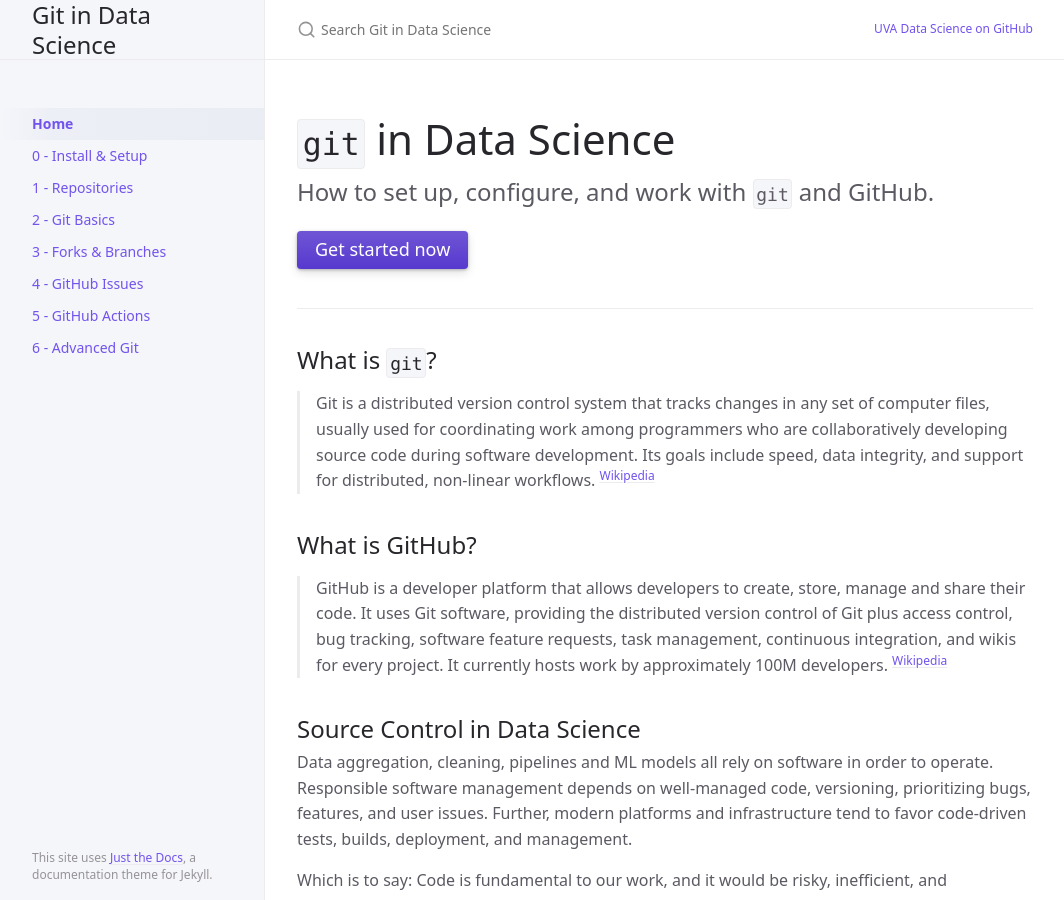
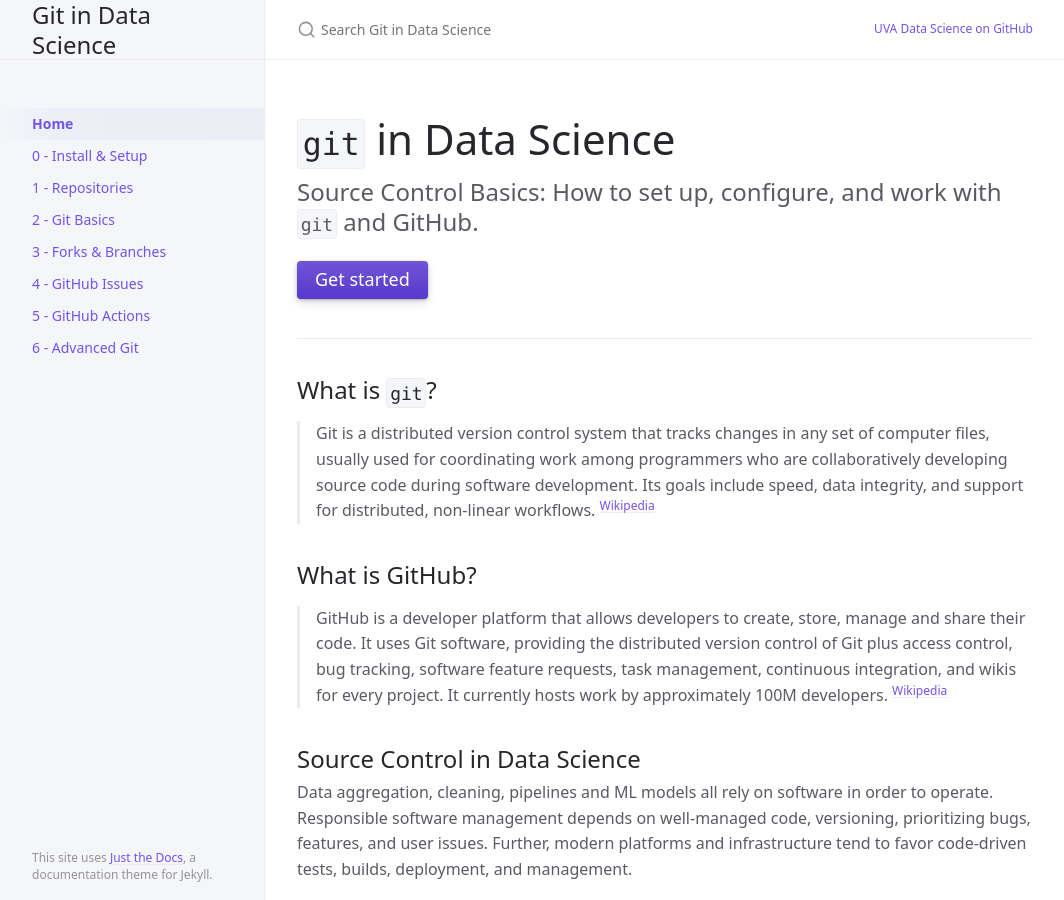
Before and after one commit to UVADS/git-basics, a Jekyll site: the page built from index.md, in a window 1280 px wide and 900 px high. Shown: the whole window, without its empty margins (107-1171 px from the left). Built offline with Jekyll 4.4.1, drawn with Linux system fonts in a browser that asks for light colours; cached includes are drawn as plain includes.

Commit message:
More buttons

```diff
--- a/index.md
+++ b/index.md
@@ -9,10 +9,10 @@ permalink: /
 # `git` in Data Science
 {: .fs-9 }
 
-How to set up, configure, and work with `git` and GitHub.
+Source Control Basics: How to set up, configure, and work with `git` and GitHub.
 {: .fs-6 .fw-300 }
 
-[Get started now](docs/setup/){: .btn .btn-primary .fs-5 .mb-4 .mb-md-0 .mr-2 }
+[Get started](docs/setup/){: .btn .btn-primary .fs-5 .mb-4 .mb-md-0 .mr-2 }
 
 ---
 
```
